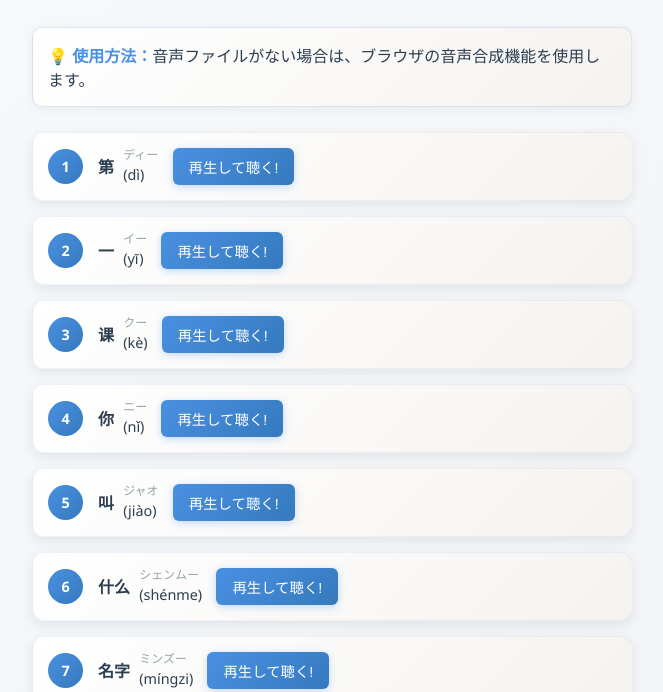
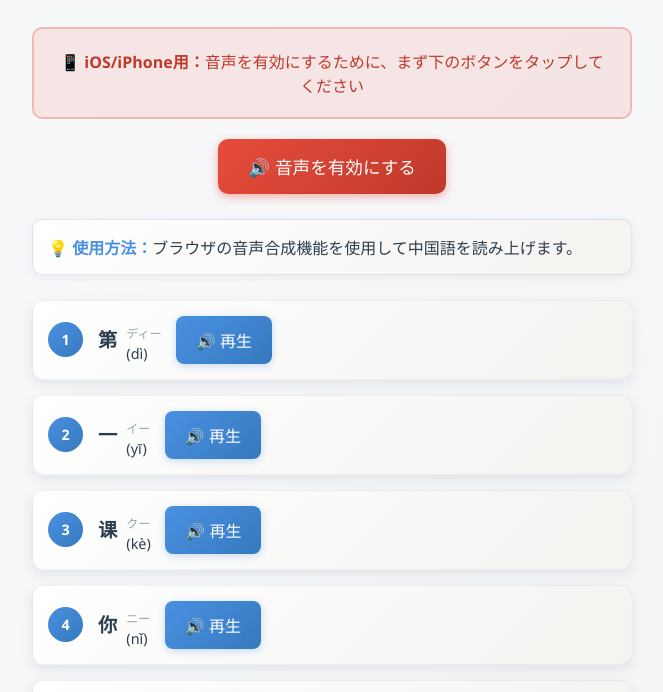
Before and after one commit to Rincube17/chinese-words-app, a plain HTML site: page index.html in a window 1280 px wide. Shown: the part 108-800 px from the top of the page, without its empty margins (308-971 px from the left). Drawn offline with Linux system fonts and the light colour scheme.

Commit message:
Update index.html

```diff
--- a/index.html
+++ b/index.html
@@ -2,6 +2,7 @@
 <html lang="ja">
 <head>
 <meta charset="UTF-8">
+<meta name="viewport" content="width=device-width, initial-scale=1.0">
 <title>中国語単語</title>
 <style>
 body {
@@ -75,22 +76,29 @@ ul li:hover {
     line-height: 1;
 }
 button {
-    padding: 8px 16px;
+    padding: 12px 20px;
     margin-left: 10px;
-    font-size: 0.9em;
+    font-size: 1em;
     background: linear-gradient(135deg, #4a90e2 0%, #357abd 100%);
     color: #ffffff;
     border: none;
-    border-radius: 6px;
+    border-radius: 8px;
     cursor: pointer;
     box-shadow: 0 2px 8px rgba(74,144,226,0.3);
     transition: all 0.3s ease;
     font-weight: 500;
+    min-height: 44px; /* iOS推奨のタッチターゲットサイズ */
+    min-width: 44px;
+    -webkit-tap-highlight-color: transparent;
 }
 button:hover {
     background: linear-gradient(135deg, #357abd 0%, #2e6da4 100%);
     transform: translateY(-1px);
     box-shadow: 0 4px 12px rgba(74,144,226,0.4);
+}
+button:active {
+    transform: translateY(0);
+    box-shadow: 0 2px 6px rgba(74,144,226,0.3);
 }
 button:disabled {
     background: linear-gradient(135deg, #bdc3c7 0%, #95a5a6 100%);
@@ -111,6 +119,39 @@ button:disabled {
     margin-top: 8px;
     display: none;
     font-weight: 500;
+}
+.init-button {
+    background: linear-gradient(135deg, #e74c3c 0%, #c0392b 100%);
+    color: white;
+    padding: 15px 30px;
+    font-size: 1.1em;
+    border: none;
+    border-radius: 10px;
+    margin: 20px auto;
+    display: block;
+    cursor: pointer;
+    box-shadow: 0 3px 10px rgba(231,76,60,0.4);
+    transition: all 0.3s ease;
+    min-height: 50px;
+    -webkit-tap-highlight-color: transparent;
+}
+.init-button:hover {
+    background: linear-gradient(135deg, #c0392b 0%, #a93226 100%);
+    transform: translateY(-2px);
+    box-shadow: 0 5px 15px rgba(231,76,60,0.5);
+}
+.init-button:active {
+    transform: translateY(0);
+}
+.init-message {
+    text-align: center;
+    padding: 20px;
+    background: rgba(231,76,60,0.1);
+    border: 2px solid rgba(231,76,60,0.3);
+    border-radius: 10px;
+    margin-bottom: 20px;
+    font-weight: 500;
+    color: #c0392b;
 }
 @media (max-width: 600px) {
     body {
@@ -134,11 +175,12 @@ button:disabled {
         width: 100%;
     }
     button {
-        padding: 6px 12px;
-        font-size: 0.8em;
+        padding: 12px 16px;
+        font-size: 0.9em;
         margin-left: 0;
         margin-top: 8px;
         display: block;
+        width: 100%;
     }
     .pronunciation {
         display: block;
@@ -157,61 +199,109 @@ button:disabled {
 </head>
 <body>
 <h1>中国語単語</h1>
+
+<div id="initSection" style="margin-bottom: 25px;">
+    <div class="init-message">
+        📱 <strong>iOS/iPhone用：</strong>音声を有効にするために、まず下のボタンをタップしてください
+    </div>
+    <button class="init-button" id="initAudioBtn">🔊 音声を有効にする</button>
+</div>
+
 <div style="margin-bottom: 25px; padding: 15px; background: linear-gradient(135deg, #ffffff 0%, #f5f3f0 100%); color: #2c3e50; border-radius: 10px; border: 1px solid rgba(74,144,226,0.2); box-shadow: 0 2px 8px rgba(52,73,94,0.08);">
-    <strong style="color: #4a90e2;">💡 使用方法：</strong>音声ファイルがない場合は、ブラウザの音声合成機能を使用します。
+    <strong style="color: #4a90e2;">💡 使用方法：</strong>ブラウザの音声合成機能を使用して中国語を読み上げます。
 </div>
+
 <ul id="wordsList"></ul>
+
 <script>
 const words = [
-  {"chinese" : "第" , "pinyin" : "dì" , "katakana" : "ディー" , "audio" : "audio/di.mp3" },
-  {"chinese" : "一" , "pinyin" : "yī" , "katakana" : "イー" , "audio" : "audio/yi.mp3" },
-  {"chinese" : "课" , "pinyin" : "kè" , "katakana" : "クー" , "audio" : "audio/ke.mp3" },
-  {"chinese" : "你" , "pinyin" : "nǐ" , "katakana" : "ニー" , "audio" : "audio/ni.mp3" },
-  {"chinese" : "叫" , "pinyin" : "jiào" , "katakana" : "ジャオ" , "audio" : "audio/jiao.mp3" },
-  {"chinese" : "什么" , "pinyin" : "shénme" , "katakana" : "シェンムー" , "audio" : "audio/shenme.mp3" },
-  {"chinese" : "名字" , "pinyin" : "míngzi" , "katakana" : "ミンズー" , "audio" : "audio/mingzi.mp3" },
-  {"chinese" : "你好" , "pinyin" : "nǐ hǎo" , "katakana" : "ニーハオ" , "audio" : "audio/nihao.mp3" },
-  {"chinese" : "老师" , "pinyin" : "lǎoshi" , "katakana" : "ラオシー" , "audio" : "audio/laoshi.mp3" },
-  {"chinese" : "好" , "pinyin" : "hǎo" , "katakana" : "ハオ" , "audio" : "audio/hao.mp3" },
-  {"chinese" : "我" , "pinyin" : "wǒ" , "katakana" : "ウォー" , "audio" : "audio/wo.mp3" },
-  {"chinese" : "很" , "pinyin" : "hěn" , "katakana" : "ヘン" , "audio" : "audio/hen.mp3" },
-  {"chinese" : "好听" , "pinyin" : "hǎotīng" , "katakana" : "ハオティン" , "audio" : "audio/haoting.mp3" },
-  {"chinese" : "谢谢" , "pinyin" : "Xièxie" , "katakana" : "シエシエ" , "audio" : "audio/xiexie.mp3" },
-  {"chinese" : "是" , "pinyin" : "shì" , "katakana" : "シー" , "audio" : "audio/shi.mp3" },
-  {"chinese" : "中国" , "pinyin" : "Zhōngguó" , "katakana" : "ジョングオ" , "audio" : "audio/zhongguo.mp3" },
-  {"chinese" : "哪个" , "pinyin" : "nǎr" , "katakana" : "ナール" , "audio" : "audio/nar.mp3" },
-  {"chinese" : "人" , "pinyin" : "rén" , "katakana" : "レン" , "audio" : "audio/ren.mp3" },
-  {"chinese" : "苏州" , "pinyin" : "Sūzhōu" , "katakana" : "スージョウ" , "audio" : "audio/suzhou.mp3" },
-  {"chinese" : "地方" , "pinyin" : "dìfang" , "katakana" : "ディーファン" , "audio" : "audio/difang.mp3" },
-  {"chinese" : "您好" , "pinyin" : "Nín hǎo" , "katakana" : "ニンハオ" , "audio" : "audio/ninhao.mp3" },
-  {"chinese" : "你们好" , "pinyin" : "Nǐmen hǎo" , "katakana" : "ニーメンハオ" , "audio" : "audio/nimenhao.mp3" },
-  {"chinese" : "大家好" , "pinyin" : "Dàjiā hǎo" , "katakana" : "ダージャーハオ" , "audio" : "audio/dajiahao.mp3" },
-  {"chinese" : "早上好" , "pinyin" : "Zǎoshang hǎo" , "katakana" : "ザオシャンハオ" , "audio" : "audio/zaoshanghao.mp3" },
-  {"chinese" : "下午好" , "pinyin" : "Xiàwǔ hǎo" , "katakana" : "シャーウーハオ" , "audio" : "audio/xiawuhao.mp3" },
-  {"chinese" : "晚上好" , "pinyin" : "Wǎnshang hǎo" , "katakana" : "ワンシャンハオ" , "audio" : "audio/wanshanghao.mp3" },
-  {"chinese" : "不" , "pinyin" : "bù" , "katakana" : "ブー" , "audio" : "audio/bu.mp3" },
-  {"chinese" : "不客气" , "pinyin" : "Bú kèqi" , "katakana" : "ブークーチー" , "audio" : "audio/bukeqi.mp3" },
-  {"chinese" : "不用谢" , "pinyin" : "Bú yòng xiè" , "katakana" : "ブーヨンシエ" , "audio" : "audio/buyongxie.mp3" },
-  {"chinese" : "对不起" , "pinyin" : "Duìbuqǐ" , "katakana" : "ドゥイブチー" , "audio" : "audio/duibuqi.mp3" },
-  {"chinese" : "没关系" , "pinyin" : "Méi guānxi" , "katakana" : "メイグアンシー" , "audio" : "audio/meiguanxi.mp3" },
-  {"chinese" : "请多关照" , "pinyin" : "Qǐng duō guānzhào" , "katakana" : "チンドゥオグアンジャオ" , "audio" : "audio/qingduoguanzhao.mp3" },
-  {"chinese" : "请多指教" , "pinyin" : "Qǐng duō zhǐjiāo" , "katakana" : "チンドゥオジージャオ" , "audio" : "audio/qingduozhijiao.mp3" },
-  {"chinese" : "日本" , "pinyin" : "Rìběn" , "katakana" : "リーベン" , "audio" : "audio/riben.mp3" },
-  {"chinese" : "中国" , "pinyin" : "Zhōngguó" , "katakana" : "ジョングオ" , "audio" : "audio/zhongguo.mp3" },
-  {"chinese" : "韩国" , "pinyin" : "Hánguó" , "katakana" : "ハングオ" , "audio" : "audio/hanguo.mp3" },
-  {"chinese" : "美国" , "pinyin" : "Měiguó" , "katakana" : "メイグオ" , "audio" : "audio/meiguo.mp3" },
-  {"chinese" : "英国" , "pinyin" : "Yīngguó" , "katakana" : "インググオ" , "audio" : "audio/yingguo.mp3" },
-  {"chinese" : "德国" , "pinyin" : "Déguó" , "katakana" : "ドゥーグオ" , "audio" : "audio/deguo.mp3" },
-  {"chinese" : "法国" , "pinyin" : "Fǎguó" , "katakana" : "ファーグオ" , "audio" : "audio/faguo.mp3" },
-  {"chinese" : "俄罗斯" , "pinyin" : "Éluósī" , "katakana" : "オルオスー" , "audio" : "audio/eluosi.mp3" },
-  {"chinese" : "您" , "pinyin" : "nín" , "katakana" : "ニン" , "audio" : "audio/nin.mp3" },
-  {"chinese" : "贵姓" , "pinyin" : "guìxìng" , "katakana" : "グイシン" , "audio" : "audio/guixing.mp3" },
-  {"chinese" : "哪" , "pinyin" : "nǎ" , "katakana" : "ナー" , "audio" : "audio/na.mp3" },
-  {"chinese" : "国" , "pinyin" : "guó" , "katakana" : "グオ" , "audio" : "audio/guo.mp3" }
+  {"chinese" : "第" , "pinyin" : "dì" , "katakana" : "ディー" },
+  {"chinese" : "一" , "pinyin" : "yī" , "katakana" : "イー" },
+  {"chinese" : "课" , "pinyin" : "kè" , "katakana" : "クー" },
+  {"chinese" : "你" , "pinyin" : "nǐ" , "katakana" : "ニー" },
+  {"chinese" : "叫" , "pinyin" : "jiào" , "katakana" : "ジャオ" },
+  {"chinese" : "什么" , "pinyin" : "shénme" , "katakana" : "シェンムー" },
+  {"chinese" : "名字" , "pinyin" : "míngzi" , "katakana" : "ミンズー" },
+  {"chinese" : "你好" , "pinyin" : "nǐ hǎo" , "katakana" : "ニーハオ" },
+  {"chinese" : "老师" , "pinyin" : "lǎoshi" , "katakana" : "ラオシー" },
+  {"chinese" : "好" , "pinyin" : "hǎo" , "katakana" : "ハオ" },
+  {"chinese" : "我" , "pinyin" : "wǒ" , "katakana" : "ウォー" },
+  {"chinese" : "很" , "pinyin" : "hěn" , "katakana" : "ヘン" },
+  {"chinese" : "好听" , "pinyin" : "hǎotīng" , "katakana" : "ハオティン" },
+  {"chinese" : "谢谢" , "pinyin" : "Xièxie" , "katakana" : "シエシエ" },
+  {"chinese" : "是" , "pinyin" : "shì" , "katakana" : "シー" },
+  {"chinese" : "中国" , "pinyin" : "Zhōngguó" , "katakana" : "ジョングオ" },
+  {"chinese" : "哪个" , "pinyin" : "nǎr" , "katakana" : "ナール" },
+  {"chinese" : "人" , "pinyin" : "rén" , "katakana" : "レン" },
+  {"chinese" : "苏州" , "pinyin" : "Sūzhōu" , "katakana" : "スージョウ" },
+  {"chinese" : "地方" , "pinyin" : "dìfang" , "katakana" : "ディーファン" },
+  {"chinese" : "您好" , "pinyin" : "Nín hǎo" , "katakana" : "ニンハオ" },
+  {"chinese" : "你们好" , "pinyin" : "Nǐmen hǎo" , "katakana" : "ニーメンハオ" },
+  {"chinese" : "大家好" , "pinyin" : "Dàjiā hǎo" , "katakana" : "ダージャーハオ" },
+  {"chinese" : "早上好" , "pinyin" : "Zǎoshang hǎo" , "katakana" : "ザオシャンハオ" },
+  {"chinese" : "下午好" , "pinyin" : "Xiàwǔ hǎo" , "katakana" : "シャーウーハオ" },
+  {"chinese" : "晚上好" , "pinyin" : "Wǎnshang hǎo" , "katakana" : "ワンシャンハオ" },
+  {"chinese" : "不" , "pinyin" : "bù" , "katakana" : "ブー" },
+  {"chinese" : "不客气" , "pinyin" : "Bú kèqi" , "katakana" : "ブークーチー" },
+  {"chinese" : "不用谢" , "pinyin" : "Bú yòng xiè" , "katakana" : "ブーヨンシエ" },
+  {"chinese" : "对不起" , "pinyin" : "Duìbuqǐ" , "katakana" : "ドゥイブチー" },
+  {"chinese" : "没关系" , "pinyin" : "Méi guānxi" , "katakana" : "メイグアンシー" },
+  {"chinese" : "请多关照" , "pinyin" : "Qǐng duō guānzhào" , "katakana" : "チンドゥオグアンジャオ" },
+  {"chinese" : "请多指教" , "pinyin" : "Qǐng duō zhǐjiāo" , "katakana" : "チンドゥオジージャオ" },
+  {"chinese" : "日本" , "pinyin" : "Rìběn" , "katakana" : "リーベン" },
+  {"chinese" : "中国" , "pinyin" : "Zhōngguó" , "katakana" : "ジョングオ" },
+  {"chinese" : "韩国" , "pinyin" : "Hánguó" , "katakana" : "ハングオ" },
+  {"chinese" : "美国" , "pinyin" : "Měiguó" , "katakana" : "メイグオ" },
+  {"chinese" : "英国" , "pinyin" : "Yīngguó" , "katakana" : "インググオ" },
+  {"chinese" : "德国" , "pinyin" : "Déguó" , "katakana" : "ドゥーグオ" },
+  {"chinese" : "法国" , "pinyin" : "Fǎguó" , "katakana" : "ファーグオ" },
+  {"chinese" : "俄罗斯" , "pinyin" : "Éluósī" , "katakana" : "オルオスー" },
+  {"chinese" : "您" , "pinyin" : "nín" , "katakana" : "ニン" },
+  {"chinese" : "贵姓" , "pinyin" : "guìxìng" , "katakana" : "グイシン" },
+  {"chinese" : "哪" , "pinyin" : "nǎ" , "katakana" : "ナー" },
+  {"chinese" : "国" , "pinyin" : "guó" , "katakana" : "グオ" }
 ];
+
+let audioContext;
+let audioInitialized = false;
 
 // 音声合成機能の使用可能性をチェック
 const speechSynthesisSupported = 'speechSynthesis' in window;
+
+// iOS音声初期化
+function initializeAudio() {
+    try {
+        // AudioContextを作成してiOSの音声を初期化
+        if (!audioContext) {
+            audioContext = new (window.AudioContext || window.webkitAudioContext)();
+        }
+
+        // 無音の音声を再生してiOSの制限を解除
+        const oscillator = audioContext.createOscillator();
+        const gainNode = audioContext.createGain();
+
+        oscillator.connect(gainNode);
+        gainNode.connect(audioContext.destination);
+
+        gainNode.gain.setValueAtTime(0, audioContext.currentTime);
+        oscillator.frequency.setValueAtTime(440, audioContext.currentTime);
+        oscillator.start();
+        oscillator.stop(audioContext.currentTime + 0.01);
+
+        // 音声合成も初期化
+        if (speechSynthesisSupported) {
+            const utterance = new SpeechSynthesisUtterance('');
+            utterance.volume = 0;
+            speechSynthesis.speak(utterance);
+        }
+
+        audioInitialized = true;
+        document.getElementById('initSection').style.display = 'none';
+
+    } catch (error) {
+        console.log('Audio initialization error:', error);
+    }
+}
 
 // 中国語音声を取得する関数
 function getChineseVoice() {
@@ -219,7 +309,8 @@ function getChineseVoice() {
     return voices.find(voice =>
         voice.lang.includes('zh') ||
         voice.name.includes('Chinese') ||
-        voice.name.includes('中文')
+        voice.name.includes('中文') ||
+        voice.lang.includes('cmn')
     ) || voices[0];
 }
 
@@ -231,13 +322,27 @@ function speakChinese(text, button, errorDiv, successDiv) {
         return;
     }
 
+    if (!audioInitialized) {
+        errorDiv.textContent = '先に「音声を有効にする」ボタンをタップしてください';
+        errorDiv.style.display = 'block';
+        return;
+    }
+
+    // 既存の音声を停止
+    speechSynthesis.cancel();
+
     button.disabled = true;
     button.textContent = '再生中...';
+    errorDiv.style.display = 'none';
+    successDiv.style.display = 'none';
 
+    // 少し待ってから音声合成を開始（iOS対策）
+    setTimeout(() => {
         const utterance = new SpeechSynthesisUtterance(text);
         utterance.lang = 'zh-CN';
-    utterance.rate = 0.8;
+        utterance.rate = 0.7;
         utterance.pitch = 1;
+        utterance.volume = 1;
 
         // 中国語音声を設定
         const chineseVoice = getChineseVoice();
@@ -245,69 +350,46 @@ function speakChinese(text, button, errorDiv, successDiv) {
             utterance.voice = chineseVoice;
         }
 
+        utterance.onstart = () => {
+            successDiv.textContent = '再生中...';
+            successDiv.style.display = 'block';
+        };
+
         utterance.onend = () => {
             button.disabled = false;
-        button.textContent = '再生して聴く!';
+            button.textContent = '🔊 再生';
             successDiv.textContent = '再生完了';
-        successDiv.style.display = 'block';
             setTimeout(() => {
                 successDiv.style.display = 'none';
-        }, 2000);
+            }, 1500);
         };
 
         utterance.onerror = (event) => {
             button.disabled = false;
-        button.textContent = '再生して聴く!';
+            button.textContent = '🔊 再生';
             errorDiv.textContent = '再生エラー: ' + event.error;
             errorDiv.style.display = 'block';
+            console.log('Speech synthesis error:', event);
         };
 
+        try {
             speechSynthesis.speak(utterance);
+        } catch (error) {
+            button.disabled = false;
+            button.textContent = '🔊 再生';
+            errorDiv.textContent = '音声再生に失敗しました';
+            errorDiv.style.display = 'block';
+            console.log('Speech error:', error);
+        }
+    }, 100);
 }
 
-// 音声ファイルを再生する関数
-function playAudioFile(audioPath, button, errorDiv, successDiv, chineseText) {
-    button.disabled = true;
-    button.textContent = '再生中...';
-
-    const audio = new Audio(audioPath);
-
-    audio.oncanplaythrough = () => {
-        audio.play().then(() => {
-            successDiv.textContent = '再生中...';
-            successDiv.style.display = 'block';
-        }).catch(error => {
-            console.log('音声ファイル再生失敗、音声合成を使用:', error);
-            speakChinese(chineseText, button, errorDiv, successDiv);
-        });
-    };
-
-    audio.onended = () => {
-        button.disabled = false;
-        button.textContent = '再生して聴く!';
-        successDiv.textContent = '再生完了';
-        setTimeout(() => {
-            successDiv.style.display = 'none';
-        }, 2000);
-    };
-
-    audio.onerror = () => {
-        console.log('音声ファイルが見つかりません、音声合成を使用');
-        speakChinese(chineseText, button, errorDiv, successDiv);
-    };
-
-    // ファイルの存在確認のためロードを開始
-    audio.load();
-}
+// 初期化ボタンのイベントリスナー
+document.getElementById('initAudioBtn').addEventListener('click', initializeAudio);
 
 const list = document.getElementById('wordsList');
 
 // 音声の読み込み完了を待つ
-if (speechSynthesisSupported) {
-    speechSynthesis.onvoiceschanged = createWordList;
-}
-createWordList();
-
 function createWordList() {
     list.innerHTML = ''; // 既存のリストをクリア
 
@@ -317,12 +399,12 @@ function createWordList() {
             <div class="word-number">${index + 1}</div>
             <div class="word-content">
                 <div>
-                    <strong>${word.chinese}</strong>
+                    <strong style="font-size: 1.2em;">${word.chinese}</strong>
                     <span class="pronunciation">
                         <span class="katakana">${word.katakana}</span>
                         <span class="pinyin">(${word.pinyin})</span>
                     </span>
-                    <button id="btn-${index}">再生して聴く!</button>
+                    <button id="btn-${index}">🔊 再生</button>
                 </div>
                 <div class="error-message" id="error-${index}"></div>
                 <div class="success-message" id="success-${index}"></div>
@@ -333,15 +415,29 @@ function createWordList() {
         const errorDiv = item.querySelector(`#error-${index}`);
         const successDiv = item.querySelector(`#success-${index}`);
 
-        button.onclick = () => {
-            errorDiv.style.display = 'none';
-            successDiv.style.display = 'none';
-            playAudioFile(word.audio, button, errorDiv, successDiv, word.chinese);
-        };
+        button.addEventListener('touchstart', (e) => {
+            e.preventDefault();
+        }, { passive: false });
+
+        button.addEventListener('click', (e) => {
+            e.preventDefault();
+            speakChinese(word.chinese, button, errorDiv, successDiv);
+        });
 
         list.appendChild(item);
     });
 }
+
+// ページ読み込み時に音声リストを作成
+if (speechSynthesisSupported) {
+    speechSynthesis.onvoiceschanged = createWordList;
+}
+
+// 初期リスト作成
+createWordList();
+
+// タッチイベントの設定（iOS対策）
+document.addEventListener('touchstart', function() {}, {passive: true});
 </script>
 </body>
 </html>
```
Lines whose indentation alone changed are shown as unchanged.
